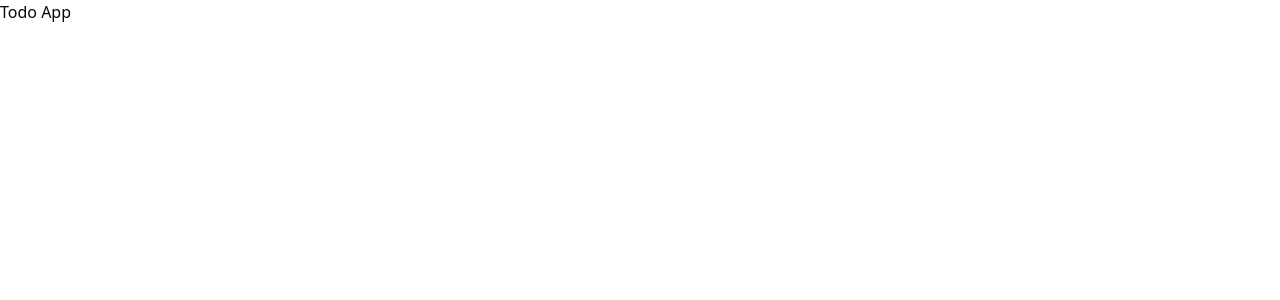
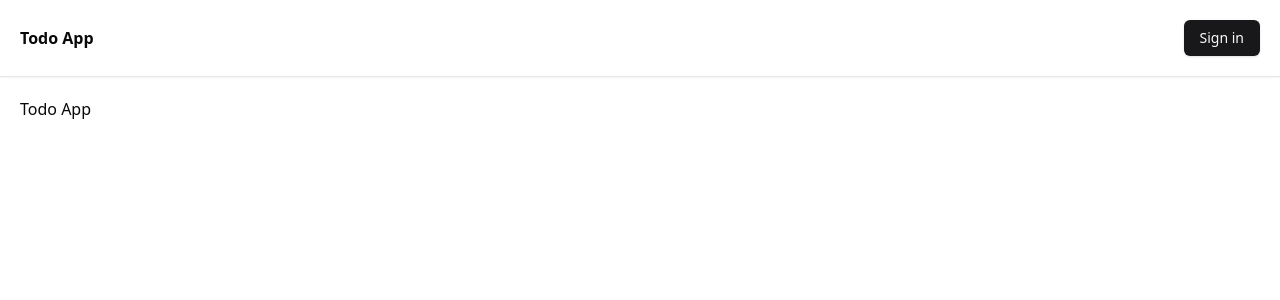
Before and after one commit to sahan-chinthaka/todo-app, a Next.js app: page / in a window 1280 px wide. Shown: the top 300 px of the page. Built offline with nearby package versions, Linux system fonts and the light colour scheme.

Commit message:
Add a simple header

```diff
--- a/app/layout.tsx
+++ b/app/layout.tsx
@@ -1,3 +1,4 @@
+import Header from "@/components/header";
 import type { Metadata } from "next";
 import "./globals.css";
 
@@ -13,7 +14,10 @@
 }>) {
   return (
     <html lang="en">
-      <body>{children}</body>
+      <body>
+        <Header />
+        <main className="p-5">{children}</main>
+      </body>
     </html>
   );
 }
--- /dev/null
+++ b/components/header.tsx
@@ -0,0 +1,14 @@
+import { Button } from "./ui/button";
+
+function Header() {
+  return (
+    <header className="flex items-center border-b border-b-gray-200 p-5 shadow-sm">
+      <div className="font-bold">Todo App</div>
+      <div className="ml-auto">
+        <Button>Sign in</Button>
+      </div>
+    </header>
+  );
+}
+
+export default Header;
--- /dev/null
+++ b/components/ui/button.tsx
@@ -0,0 +1,57 @@
+import * as React from "react"
+import { Slot } from "@radix-ui/react-slot"
+import { cva, type VariantProps } from "class-variance-authority"
+
+import { cn } from "@/lib/utils"
+
+const buttonVariants = cva(
+  "inline-flex items-center justify-center gap-2 whitespace-nowrap rounded-md text-sm font-medium transition-colors focus-visible:outline-none focus-visible:ring-1 focus-visible:ring-ring disabled:pointer-events-none disabled:opacity-50 [&_svg]:pointer-events-none [&_svg]:size-4 [&_svg]:shrink-0",
+  {
+    variants: {
+      variant: {
+        default:
+          "bg-primary text-primary-foreground shadow hover:bg-primary/90",
+        destructive:
+          "bg-destructive text-destructive-foreground shadow-sm hover:bg-destructive/90",
+        outline:
+          "border border-input bg-background shadow-sm hover:bg-accent hover:text-accent-foreground",
+        secondary:
+          "bg-secondary text-secondary-foreground shadow-sm hover:bg-secondary/80",
+        ghost: "hover:bg-accent hover:text-accent-foreground",
+        link: "text-primary underline-offset-4 hover:underline",
+      },
+      size: {
+        default: "h-9 px-4 py-2",
+        sm: "h-8 rounded-md px-3 text-xs",
+        lg: "h-10 rounded-md px-8",
+        icon: "h-9 w-9",
+      },
+    },
+    defaultVariants: {
+      variant: "default",
+      size: "default",
+    },
+  }
+)
+
+export interface ButtonProps
+  extends React.ButtonHTMLAttributes<HTMLButtonElement>,
+    VariantProps<typeof buttonVariants> {
+  asChild?: boolean
+}
+
+const Button = React.forwardRef<HTMLButtonElement, ButtonProps>(
+  ({ className, variant, size, asChild = false, ...props }, ref) => {
+    const Comp = asChild ? Slot : "button"
+    return (
+      <Comp
+        className={cn(buttonVariants({ variant, size, className }))}
+        ref={ref}
+        {...props}
+      />
+    )
+  }
+)
+Button.displayName = "Button"
+
+export { Button, buttonVariants }
--- a/package.json
+++ b/package.json
@@ -9,6 +9,7 @@
     "lint": "next lint"
   },
   "dependencies": {
+    "@radix-ui/react-slot": "^1.1.1",
     "class-variance-authority": "^0.7.1",
     "clsx": "^2.1.1",
     "lucide-react": "^0.471.1",
@@ -26,6 +27,7 @@
     "eslint": "^9",
     "eslint-config-next": "15.1.4",
     "postcss": "^8",
+    "prettier-plugin-tailwindcss": "^0.6.10",
     "tailwindcss": "^3.4.1",
     "typescript": "^5"
   }
```
Also changed, not shown: 2 other files (tests, documents, lock files or other folders).
